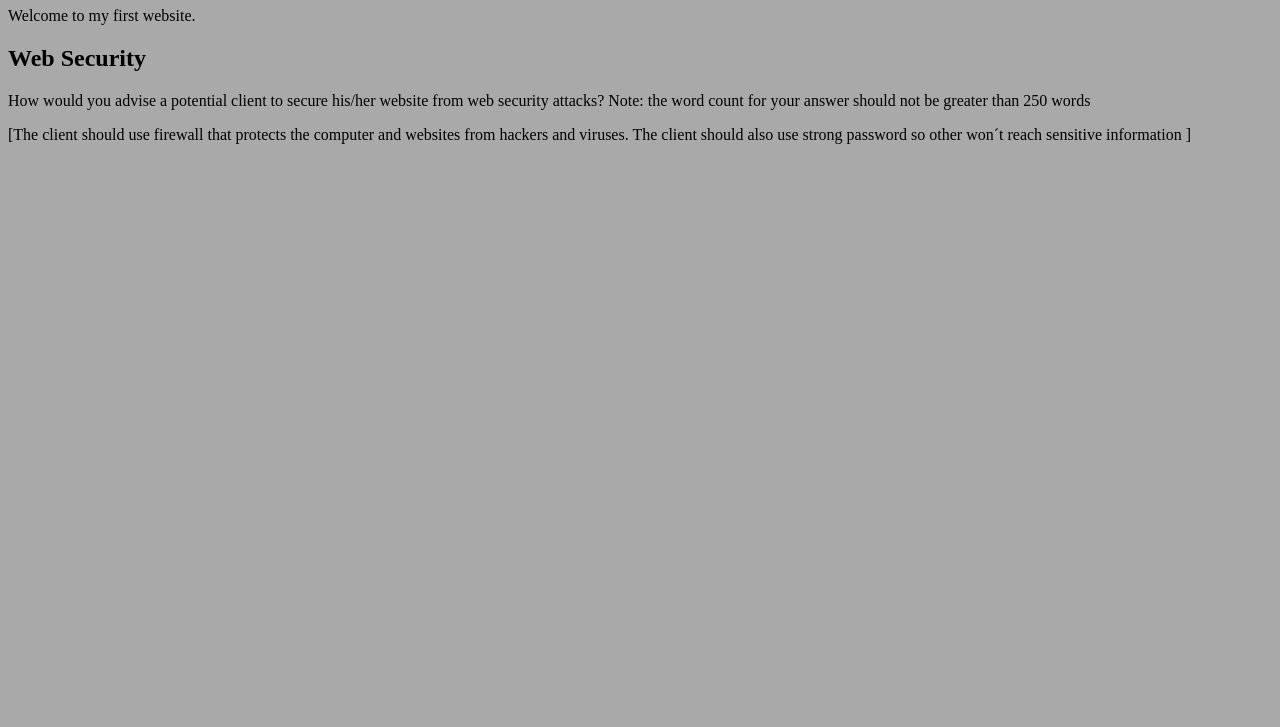
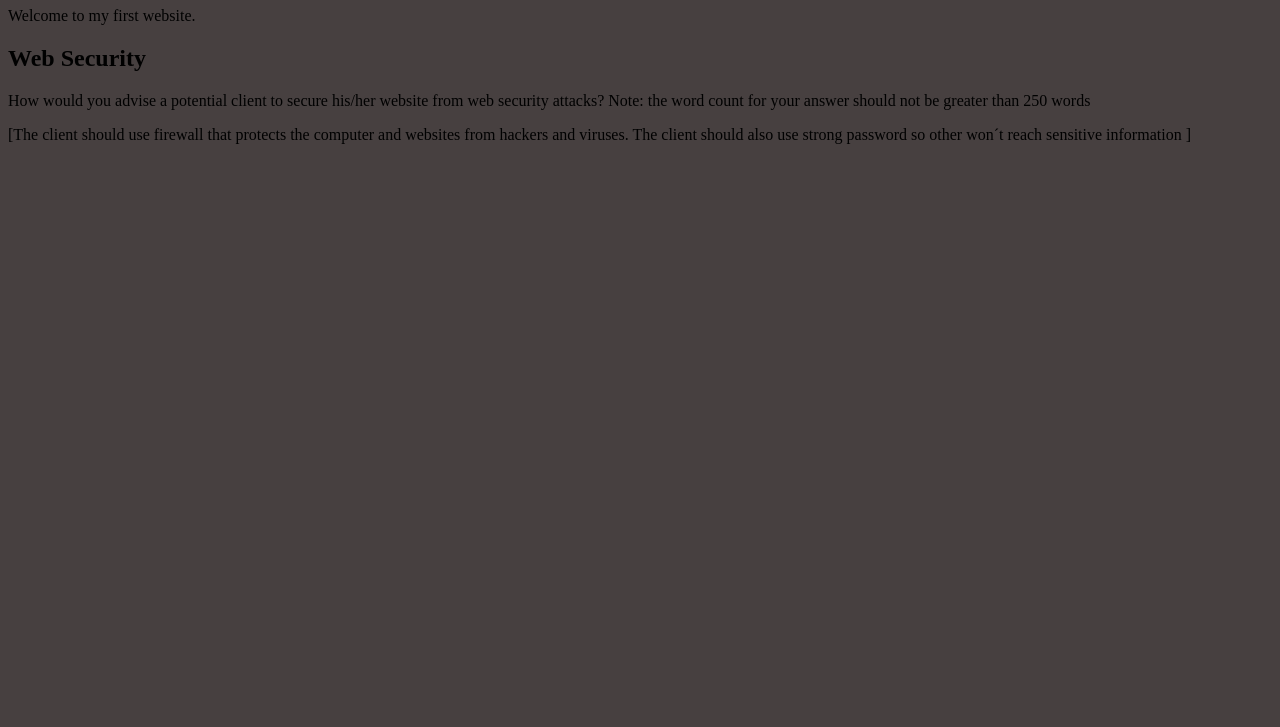
Before and after one commit to Noroff-FEU-Assignments/cross-course-project-Mikaelajoelsen, a plain HTML site: page index.html in a window 1280 px wide. Shown: the part 73-800 px from the top of the page. Drawn offline with Linux system fonts and the light colour scheme.

Commit message:
Update index.html

```diff
--- a/index.html
+++ b/index.html
@@ -17,7 +17,7 @@ h1{
     color:rgb(221, 19, 160)
 }
 body{
-    background-color: darkgray;
+    background-color: rgb(71, 64, 64);
 }
 
 
```
